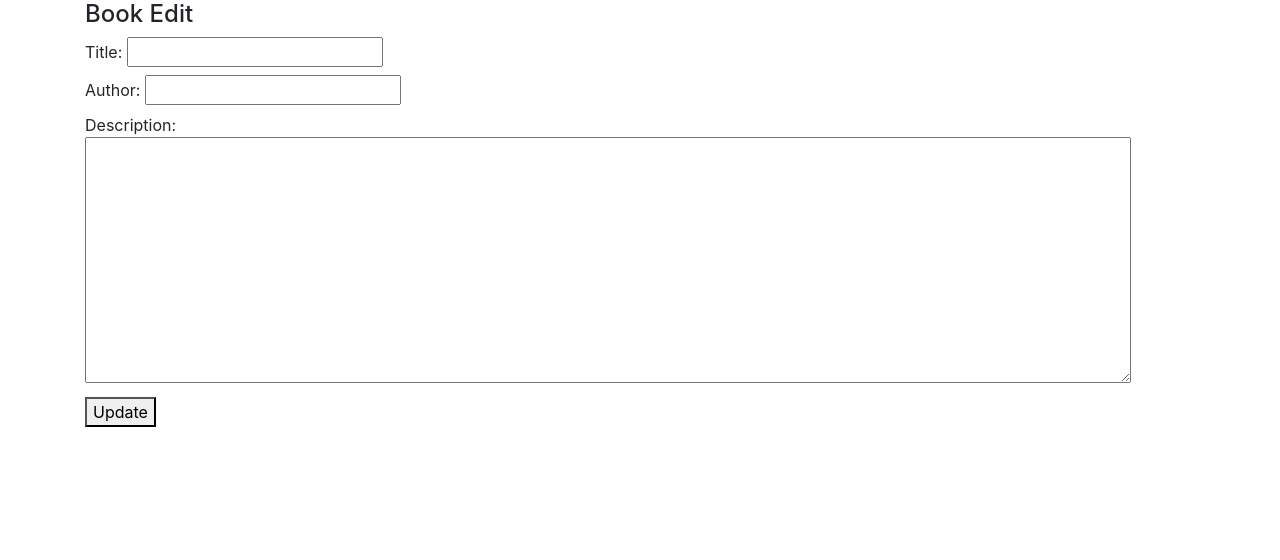
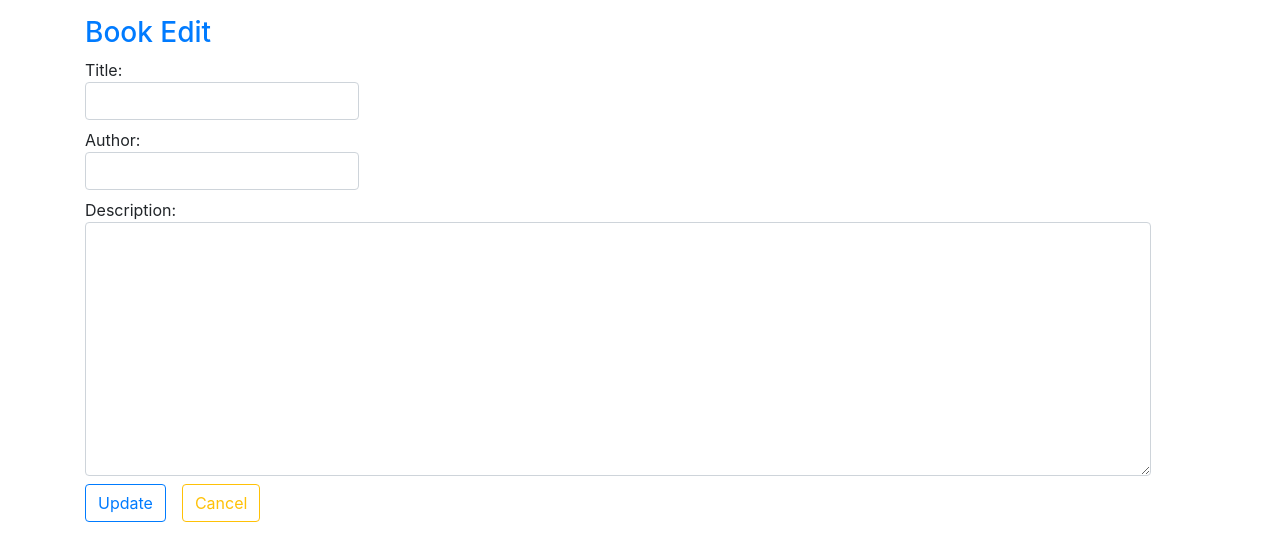
Before and after one commit to kennylam91/Angular_books_manager, an Angular app: page /book/edit/1 in a window 1280 px wide. Shown: the top 560 px of the page. Built offline with nearby package versions, Linux system fonts and the light colour scheme; no server answers.

Commit message:
tempo done

```diff
--- a/src/app/book-detail/book-detail.component.html
+++ b/src/app/book-detail/book-detail.component.html
@@ -6,6 +6,6 @@
   <p>Description: </p>
   <p>{{book.description}}</p>
 </div>
-<button type="submit">
+<button class="btn btn-outline-primary" type="submit">
   <a routerLink="/books">Book List</a>
 </button>
--- a/src/app/book-edit/book-edit.component.html
+++ b/src/app/book-edit/book-edit.component.html
@@ -1,19 +1,22 @@
-<h4>Book Edit</h4>
+<div class="mt-3">
+<h3 class="text-primary">Book Edit</h3>
 <form [formGroup]="bookUpdateForm" (ngSubmit)="updateBook()">
   <div>
     <label>Title:
-      <input type="text" formControlName="title">
+      <input class="form-control" type="text" formControlName="title">
     </label>
   </div>
   <div>
     <label>Author:
-      <input type="text" formControlName="author">
+      <input class="form-control" type="text" formControlName="author">
     </label>
   </div>
   <div>
     <label>Description:
-      <textarea formControlName="description" cols="100" rows="10"></textarea>
+      <textarea class="form-control" formControlName="description" cols="100" rows="10"></textarea>
     </label>
   </div>
-  <button type="submit">Update</button>
+  <button class="btn btn-outline-primary mr-3" type="submit">Update</button>
+  <button class="btn btn-outline-warning" type="submit" routerLink="/books">Cancel</button>
 </form>
+</div>
```
